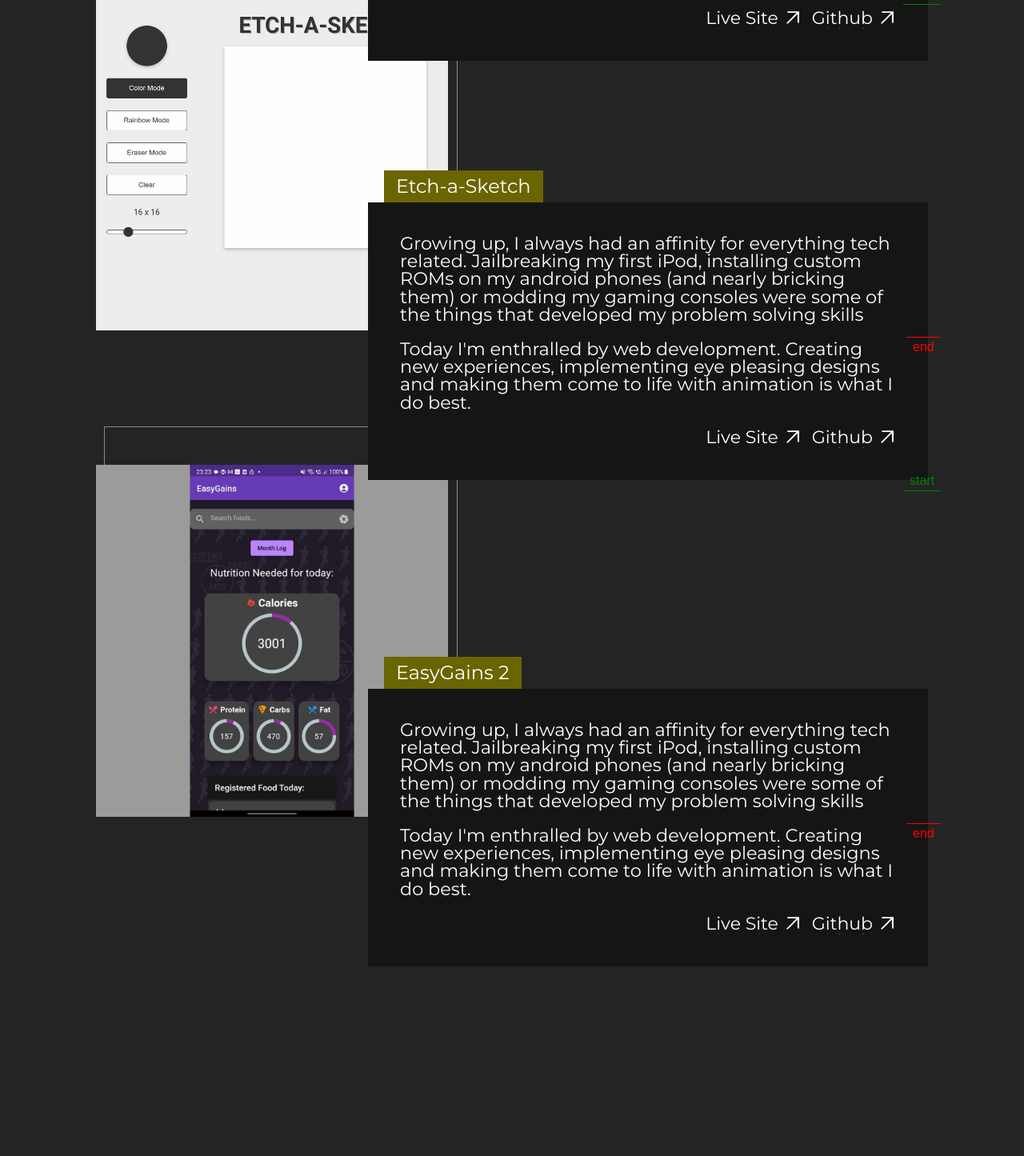
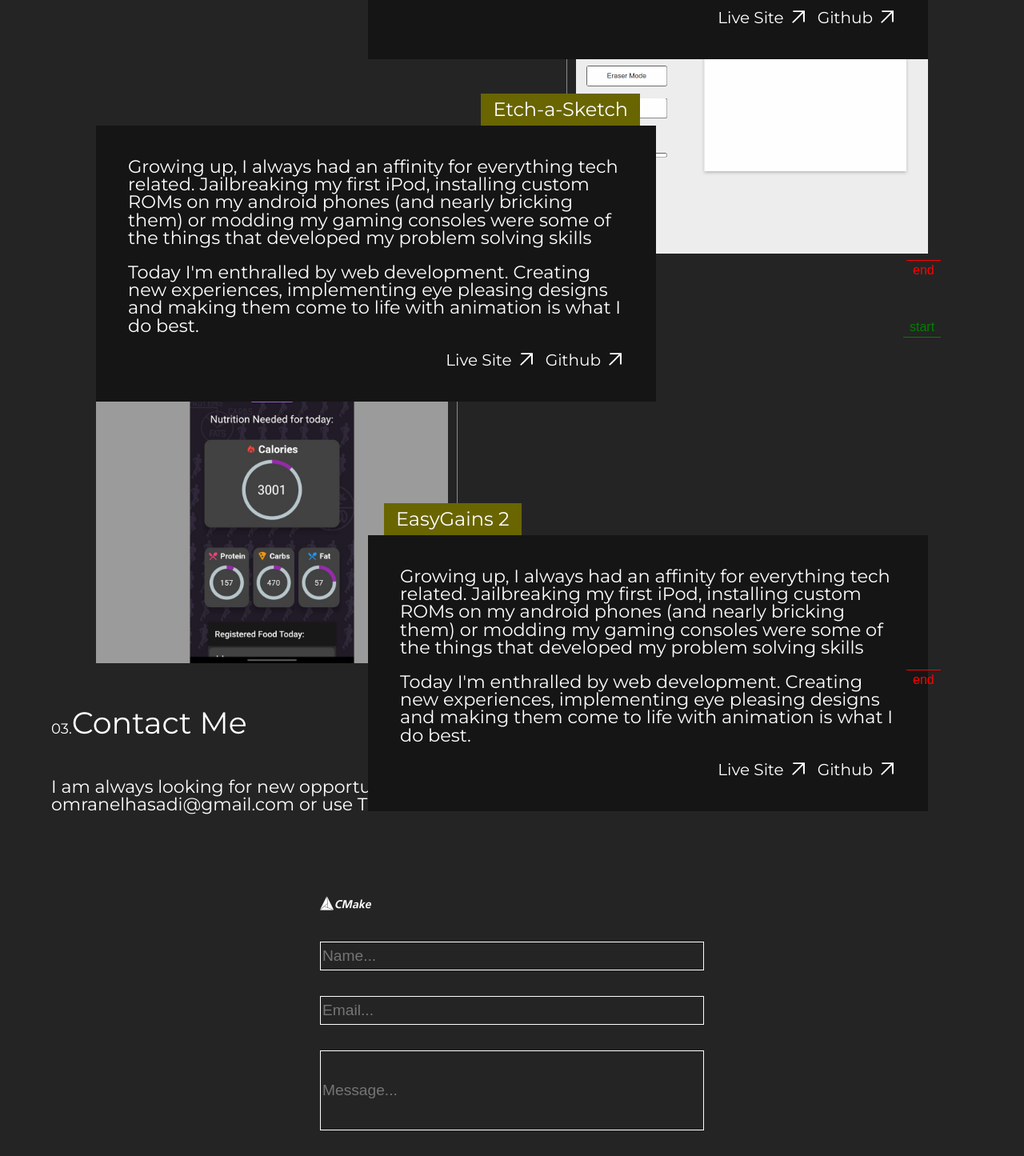
Before and after one commit to OmranAlhasadi/portfolio, a React (Create React App) app: page / in a window 1280 px wide. Shown: the part 1826-3271 px from the top of the page at 80% size. Before the commit the page ends 3034 px from the top, so only its background shows below. Built offline with nearby package versions, Linux system fonts and the light colour scheme.

Commit message:
Added Pinfo alternation and Contact Me

```diff
--- /dev/null
+++ b/src/components/Contact.js
@@ -0,0 +1,33 @@
+import styles from "../css/Contact.module.css";
+import AnimatedButton from "./AnimatedButton";
+
+import icons from "devicon";
+
+const Contact = () => {
+  return (
+    <div className={styles.container}>
+      <div className={`${styles.icon1} devicon-github-plain`}></div>
+      <div className={`${styles.icon2} devicon-linkedin-plain`}></div>
+      <form action="">
+        <input
+          type="text"
+          placeholder="Name..."
+          className={styles.name}
+        ></input>
+        <input
+          type="email"
+          placeholder="Email..."
+          className={styles.email}
+        ></input>
+        <input
+          type="text"
+          placeholder="Message..."
+          className={styles.message}
+        ></input>
+        <AnimatedButton text={"Send"} />
+      </form>
+    </div>
+  );
+};
+
+export default Contact;
--- a/src/components/Project.js
+++ b/src/components/Project.js
@@ -6,7 +6,7 @@ import ProjectInfo from "./ProjectInfo";
 
 gsap.registerPlugin(ScrollTrigger);
 
-const Project = ({ img, title, children }) => {
+const Project = ({ img, title, children, alternate }) => {
   const containerRef = useRef(null);
   const shadowRef = useRef(null);
   const infoRef = useRef(null);
@@ -32,7 +32,7 @@ const Project = ({ img, title, children }) => {
         ease: "none",
       },
       0
-    ); // 0 ensures that both tweens will start at the same time.
+    );
 
     return () => {
       tl.scrollTrigger.kill();
@@ -42,13 +42,25 @@ const Project = ({ img, title, children }) => {
   return (
     <div className={styles.container} ref={containerRef}>
       <div className={styles.innerWrapper}>
-        <div className={styles.shadow} ref={shadowRef}></div>
         <div
-          className={styles.image}
+          className={`${styles.shadow} ${
+            alternate ? styles.alternateShadow : ""
+          }`}
+          ref={shadowRef}
+        ></div>
+        <div
+          className={`${styles.image} ${
+            alternate ? styles.alternateImage : ""
+          }`}
           style={{ backgroundImage: `url(${img})` }}
         ></div>
-        <div className={styles.info} ref={infoRef}>
-          <ProjectInfo title={title}>{children}</ProjectInfo>
+        <div
+          className={`${styles.info} ${alternate ? styles.alternateInfo : ""}`}
+          ref={infoRef}
+        >
+          <ProjectInfo title={title} alternate={alternate}>
+            {children}
+          </ProjectInfo>
         </div>
       </div>
     </div>
--- a/src/components/ProjectInfo.js
+++ b/src/components/ProjectInfo.js
@@ -1,10 +1,14 @@
 import styles from "../css/ProjectInfo.module.css";
 import AnimatedButton from "./AnimatedButton";
 
-const ProjectInfo = ({ title, children }) => {
+const ProjectInfo = ({ title, children, alternate }) => {
   return (
-    <div className={styles.container}>
-      <div className={styles.title}>{title}</div>
+    <div className={`${styles.container}`}>
+      <div
+        className={`${styles.title} ${alternate ? styles.alternateTitle : ""}`}
+      >
+        {title}
+      </div>
       <div className={styles.infoContainer}>
         {children}
         <div className={styles.buttonsContainer}>
--- a/src/components/Projects.js
+++ b/src/components/Projects.js
@@ -23,7 +23,7 @@ const Projects = () => {
         <Divider />
         <i>Built using Python, Dart and firebase</i>
       </Project>
-      <Project img={etch} title="Etch-a-Sketch">
+      <Project img={etch} title="Etch-a-Sketch" alternate={true}>
         <p>
           Growing up, I always had an affinity for everything tech related.
           Jailbreaking my first iPod, installing custom ROMs on my android
--- a/src/css/AnimatedButton.module.css
+++ b/src/css/AnimatedButton.module.css
@@ -9,9 +9,9 @@
 }
 
 .text {
-    font-size: 22px;
+    font-size: 1.25rem;
 
-    text-shadow: 0 22px 0 white;
+    text-shadow: 0 1.25rem 0 white;
     transition: transform 0.2s ease-in-out;
 
 }
--- /dev/null
+++ b/src/css/Contact.module.css
@@ -0,0 +1,50 @@
+.container {
+    display: grid;
+    max-width: 30rem;
+    grid-template-columns: repeat(10, 3rem);
+    row-gap: 2rem;
+    grid-template-rows: repeat(4, 3rem);
+}
+
+
+.icon1, .icon2 {
+    font-size: 4em;
+    color: #fff;
+
+
+}
+
+.icon1 {
+    grid-area: 1/1/2/3;
+}
+
+.icon2 {
+    grid-area: 1/4/2/6;
+}
+
+form {
+    grid-area: 2/1/7/13;
+    display: flex;
+    flex-direction: column;
+    width: 30rem;
+    gap: 2rem;
+}
+
+
+.name, .email, .message {
+    background: none;
+    font-size: 1.2rem;
+    color: #fff;
+
+
+    border: 1px solid white;
+
+}
+
+.name, .email {
+    height: 2rem;
+}
+
+.message {
+    height: 6rem;
+}
--- a/src/css/Project.module.css
+++ b/src/css/Project.module.css
@@ -6,7 +6,7 @@
     align-items: center;
     width: 100%;
     height: 52vh;
-    margin-bottom: 12vh;
+
 
 }
 
@@ -29,6 +29,11 @@
 
 }
 
+.alternateShadow {
+    right: 1%;
+    left: unset;
+}
+
 
 
 .image {
@@ -41,9 +46,19 @@
     background-repeat: no-repeat;
 }
 
+.alternateImage{
+    top: 0;
+    right: 0;
+}
+
 .info {
     position: absolute;
     top:50%;
     right: 0;
     z-index: 100;
 }
+
+.alternateInfo {
+    right: unset;
+    left: 0;
+}
--- a/src/css/ProjectInfo.module.css
+++ b/src/css/ProjectInfo.module.css
@@ -11,9 +11,15 @@
     background-color: var(--color-accent);
 
     padding: 8px 15px;
-    margin-left: 20px;
+    margin-left: 1.25rem;
     align-self: flex-start;
     display: inline-block;
+}
+
+.alternateTitle {
+    align-self: flex-end;
+    margin-left: 0px;
+    margin-right: 1.25rem;
 }
 
 .infoContainer{
--- a/src/pages/HomePage.js
+++ b/src/pages/HomePage.js
@@ -8,6 +8,7 @@ import Divider from "../components/Divider";
 import Projects from "../components/Projects";
 
 import { ReactLenis, useLenis } from "@studio-freight/react-lenis";
+import Contact from "../components/Contact";
 
 const HomePage = () => {
   useEffect(() => {
@@ -45,11 +46,19 @@ const HomePage = () => {
         <Slider />
         <Section num={"02."} title={"Projects"}>
           <p>
-            These are past projects I made that I pourred my herat and soul into
+            These are past projects I made that I poured my heart and soul into
           </p>
         </Section>
 
         <Projects />
+        <Section num={"03."} title={"Contact Me"}>
+          <p>
+            I am always looking for new opportunities so please feel free to
+            contact me at <strong>omranelhasadi@gmail.com</strong> or use The
+            form below:
+          </p>
+        </Section>
+        <Contact />
       </div>
     </ReactLenis>
   );
```
